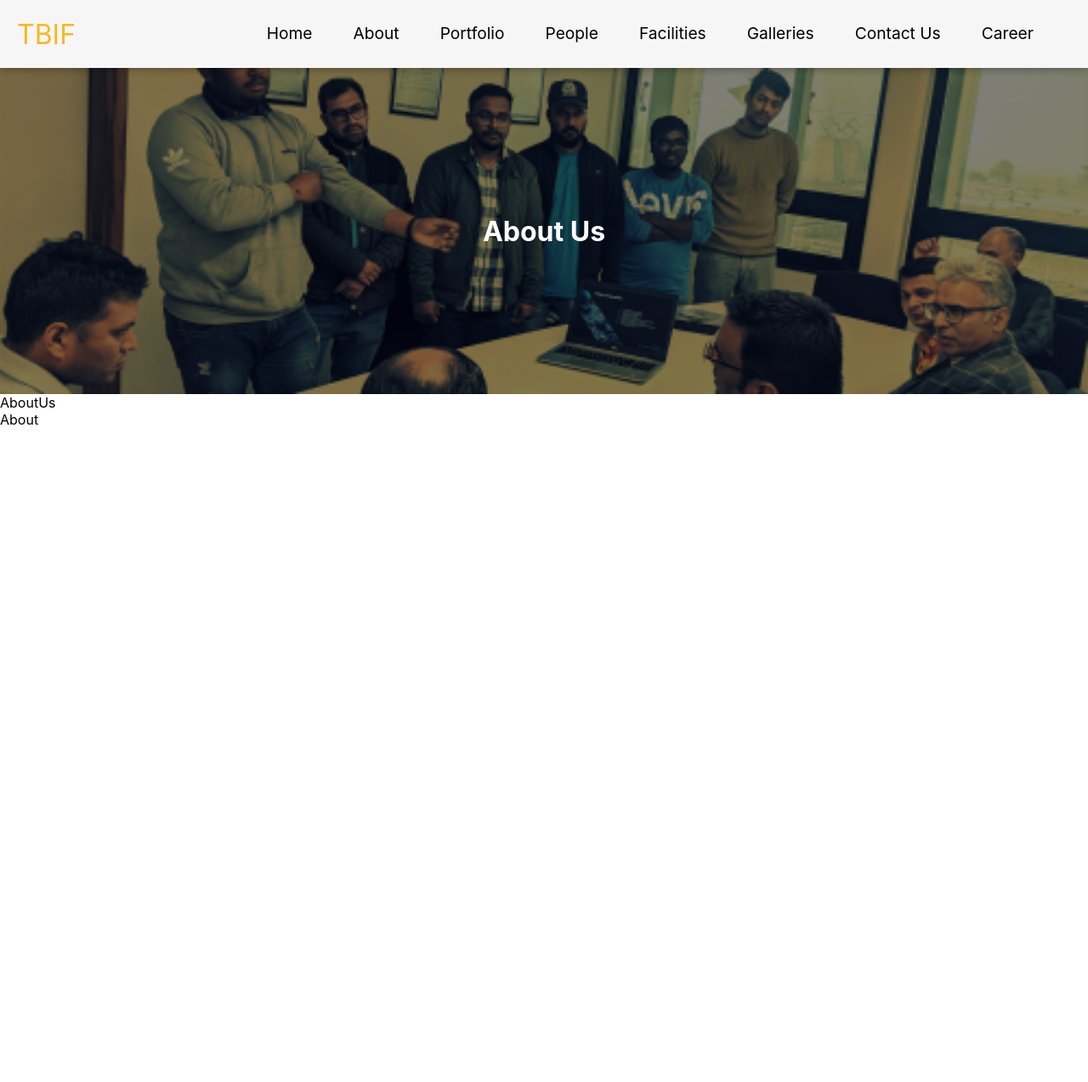
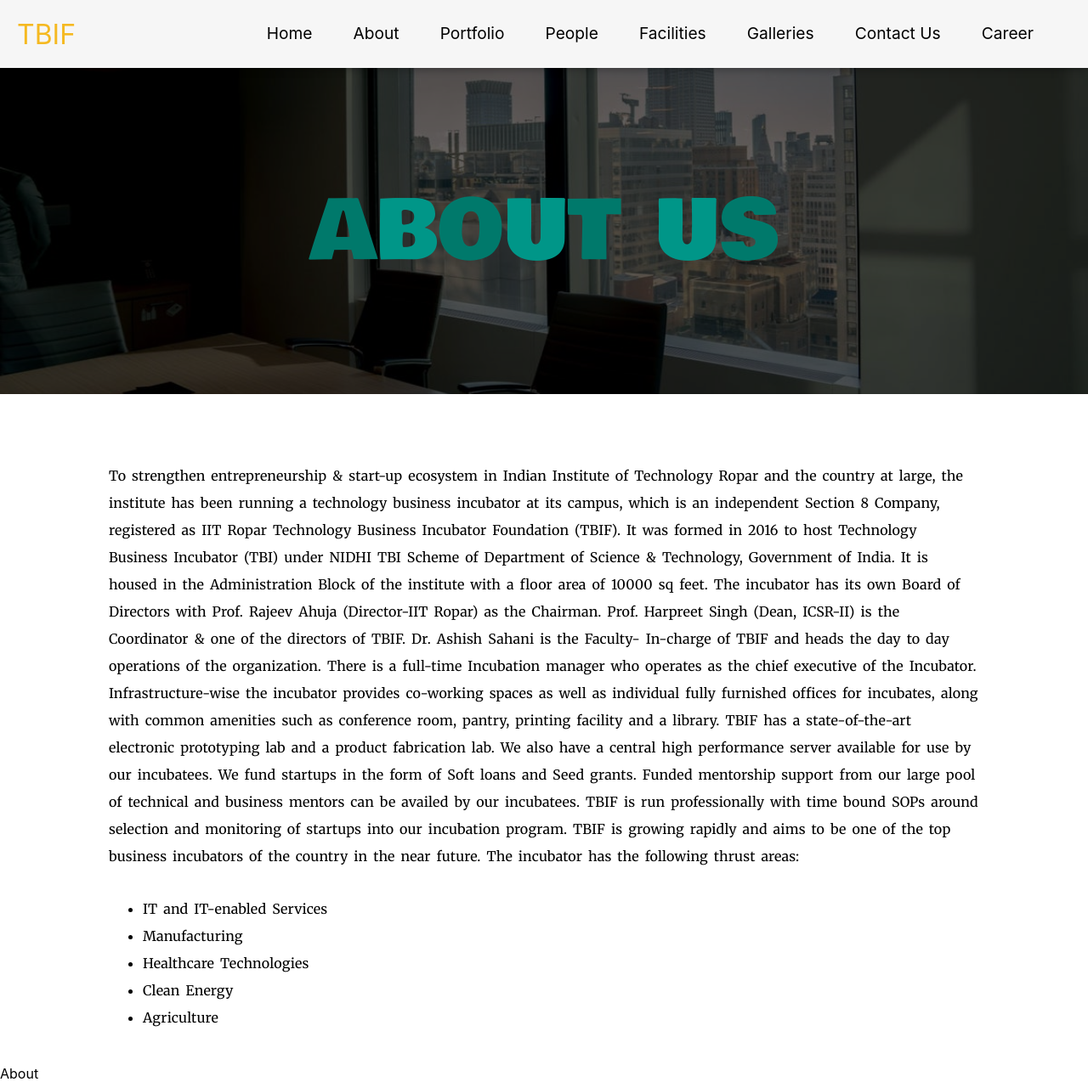
Before and after one commit to vermakritik222/TBIF_website_2022, a React (Create React App) app: page /about in a window 1280 px wide. Shown: the whole page at 85% size. Before the commit the page ends 800 px from the top, so only its background shows below. Built offline with nearby package versions, Linux system fonts and the light colour scheme.

Commit message:
about page updated

```diff
--- a/src/App.css
+++ b/src/App.css
@@ -1,6 +1,12 @@
 * {
   margin: 0;
   padding: 0;
+}
+
+.container {
+  margin: 0 auto;
+  width: 1100px;
+  max-width: 80%;
 }
 
 @keyframes App-logo-spin {
--- a/src/components/AboutBanner/AboutBanner.js
+++ b/src/components/AboutBanner/AboutBanner.js
@@ -6,7 +6,15 @@
     <div className="aboutBanner">
       <div className="aboutBanner__img">
         <div>
-          <h1>About Us</h1>
+          <div className="aboutBanner__heading">
+            <span className="aboutBanner__headingItem">A</span>
+            <span className="aboutBanner__headingItem">B</span>
+            <span className="aboutBanner__headingItem">O</span>
+            <span className="aboutBanner__headingItem">U</span>
+            <span className="aboutBanner__headingItem">T</span>
+            <span className="aboutBanner__headingItem">U</span>
+            <span className="aboutBanner__headingItem">S</span>
+          </div>
         </div>
       </div>
     </div>
--- a/src/components/AboutBanner/AboutBanner.scss
+++ b/src/components/AboutBanner/AboutBanner.scss
@@ -1,7 +1,8 @@
+@import url("https://fonts.googleapis.com/css?family=Bowlby+One");
+
 .aboutBanner__img {
     height: 24rem;
-
-    background: url("../../../public/img/about-main-image.png");
+    background: url("../../../public/img/0x0.jpg");
     background-position: center;
     background-size: cover;
     background-repeat: no-repeat;
@@ -12,9 +13,85 @@
         align-items: center;
         height: 100%;
         width: 100%;
-        background-color: rgba(0, 0, 0, 0.5);
+        background-color: rgba(0, 0, 0, 0.6);
         > h1 {
             color: white;
         }
     }
 }
+
+.aboutBanner__heading {
+    width: 80%;
+    margin: auto;
+    text-align: center;
+    perspective: 800px;
+    min-width: 320px;
+    font-family: "Bowlby One";
+    > span {
+        display: inline-block;
+        color: #00796b;
+        font-size: 6em;
+        transform-origin: 50% 70%;
+    }
+    > span:nth-child(2n) {
+        color: #009688;
+    }
+
+    > span:nth-child(1) {
+        animation: flipUp 1s cubic-bezier(0.68, -0.55, 0.26, 1.55) 0.2s both;
+    }
+
+    > span:nth-child(2) {
+        animation: flipUp 1s cubic-bezier(0.68, -0.55, 0.26, 1.55) 0.4s both;
+    }
+
+    > span:nth-child(3) {
+        animation: flipUp 1s cubic-bezier(0.68, -0.55, 0.26, 1.55) 0.6s both;
+    }
+
+    > span:nth-child(4) {
+        animation: flipUp 1s cubic-bezier(0.68, -0.55, 0.26, 1.55) 0.8s both;
+    }
+
+    > span:nth-child(5) {
+        animation: flipUp 1s cubic-bezier(0.68, -0.55, 0.26, 1.55) 1s both;
+    }
+    > span:nth-child(6) {
+        animation: flipUp 1s cubic-bezier(0.68, -0.55, 0.26, 1.55) 1.2s both;
+        padding-left: 40px;
+    }
+    > span:nth-child(7) {
+        animation: flipUp 1s cubic-bezier(0.68, -0.55, 0.26, 1.55) 1.4s both;
+    }
+}
+
+/* ANIMATION */
+
+@keyframes flipUp {
+    from {
+        transform: rotateX(90deg);
+    }
+    to {
+        transform: rotateX(0deg);
+    }
+}
+
+/* RESPONSIVE STUFF */
+
+@media screen and (min-width: 400px) {
+    .aboutBanner__headingItem {
+        font-size: 4em;
+    }
+}
+
+@media screen and (min-width: 600px) {
+    .aboutBanner__headingItem {
+        font-size: 5em;
+    }
+}
+
+@media screen and (min-width: 916px) {
+    .aboutBanner__headingItem {
+        font-size: 6.2em;
+    }
+}
--- a/src/components/AboutUs/AboutUs.js
+++ b/src/components/AboutUs/AboutUs.js
@@ -2,7 +2,53 @@
 import "./AboutUs.scss";
 
 function AboutUs() {
-  return <div>AboutUs</div>;
+  return (
+    <div className="aboutUs">
+      <div className="aboutUs__container container">
+        <p className="aboutUs__pera">
+          To strengthen entrepreneurship & start-up ecosystem in Indian
+          Institute of Technology Ropar and the country at large, the institute
+          has been running a technology business incubator at its campus, which
+          is an independent Section 8 Company, registered as IIT Ropar
+          Technology Business Incubator Foundation (TBIF). It was formed in 2016
+          to host Technology Business Incubator (TBI) under NIDHI TBI Scheme of
+          Department of Science & Technology, Government of India. It is housed
+          in the Administration Block of the institute with a floor area of
+          10000 sq feet. The incubator has its own Board of Directors with Prof.
+          Rajeev Ahuja (Director-IIT Ropar) as the Chairman. Prof. Harpreet
+          Singh (Dean, ICSR-II) is the Coordinator & one of the directors of
+          TBIF. Dr. Ashish Sahani is the Faculty- In-charge of TBIF and heads
+          the day to day operations of the organization. There is a full-time
+          Incubation manager who operates as the chief executive of the
+          Incubator. Infrastructure-wise the incubator provides co-working
+          spaces as well as individual fully furnished offices for incubates,
+          along with common amenities such as conference room, pantry, printing
+          facility and a library. TBIF has a state-of-the-art electronic
+          prototyping lab and a product fabrication lab. We also have a central
+          high performance server available for use by our incubatees. We fund
+          startups in the form of Soft loans and Seed grants. Funded mentorship
+          support from our large pool of technical and business mentors can be
+          availed by our incubatees. TBIF is run professionally with time bound
+          SOPs around selection and monitoring of startups into our incubation
+          program. TBIF is growing rapidly and aims to be one of the top
+          business incubators of the country in the near future. The incubator
+          has the following thrust areas:
+        </p>
+        <div>
+          <ul>
+            <li>IT and IT-enabled Services</li>
+            <li>Manufacturing</li>
+            <li>Healthcare Technologies</li>
+            <li>Clean Energy</li>
+            <li>Agriculture</li>
+          </ul>
+          {/* <div>
+            <img src="/img/about-main-image.png" alt="" />
+          </div> */}
+        </div>
+      </div>
+    </div>
+  );
 }
 
 export default AboutUs;
--- a/src/components/AboutUs/AboutUs.scss
+++ b/src/components/AboutUs/AboutUs.scss
@@ -0,0 +1,34 @@
+@import url("https://fonts.googleapis.com/css2?family=Merriweather&display=swap");
+.aboutUs__container {
+    margin-top: 40px;
+    padding: 40px 0px;
+    > p {
+        font-family: "Merriweather", serif;
+        letter-spacing: 0.12px;
+        word-spacing: 3px;
+        line-height: 2rem;
+    }
+    > div {
+        display: flex;
+        justify-content: space-between;
+        > ul {
+            margin-top: 30px;
+            margin-left: 40px;
+            > li {
+                font-family: "Merriweather", serif;
+                letter-spacing: 0.12px;
+                word-spacing: 3px;
+                line-height: 2rem;
+            }
+        }
+        > div {
+            padding: 20px;
+            background-color: whitesmoke;
+            margin-right: 50px;
+            border-radius: 10px;
+            img {
+                border-radius: 10px;
+            }
+        }
+    }
+}
--- a/src/components/shared/Nav/Nav.css
+++ b/src/components/shared/Nav/Nav.css
@@ -1,6 +1,5 @@
 .navbar {
   box-shadow: rgba(0, 0, 0, 0.24) 0px 3px 8px;
-  /* background-color: #1f5156; */
   background-color: rgb(246, 246, 246);
   height: 80px;
   display: flex;
@@ -91,7 +90,7 @@
     display: flex;
     flex-direction: column;
     width: 100%;
-    border-top: 1pxsolid #fff;
+    border-top: 1px solid #fff;
     position: absolute;
     top: 80px;
     left: -110%;
```
Also changed, not shown: public/img/0x0.jpg (added).
